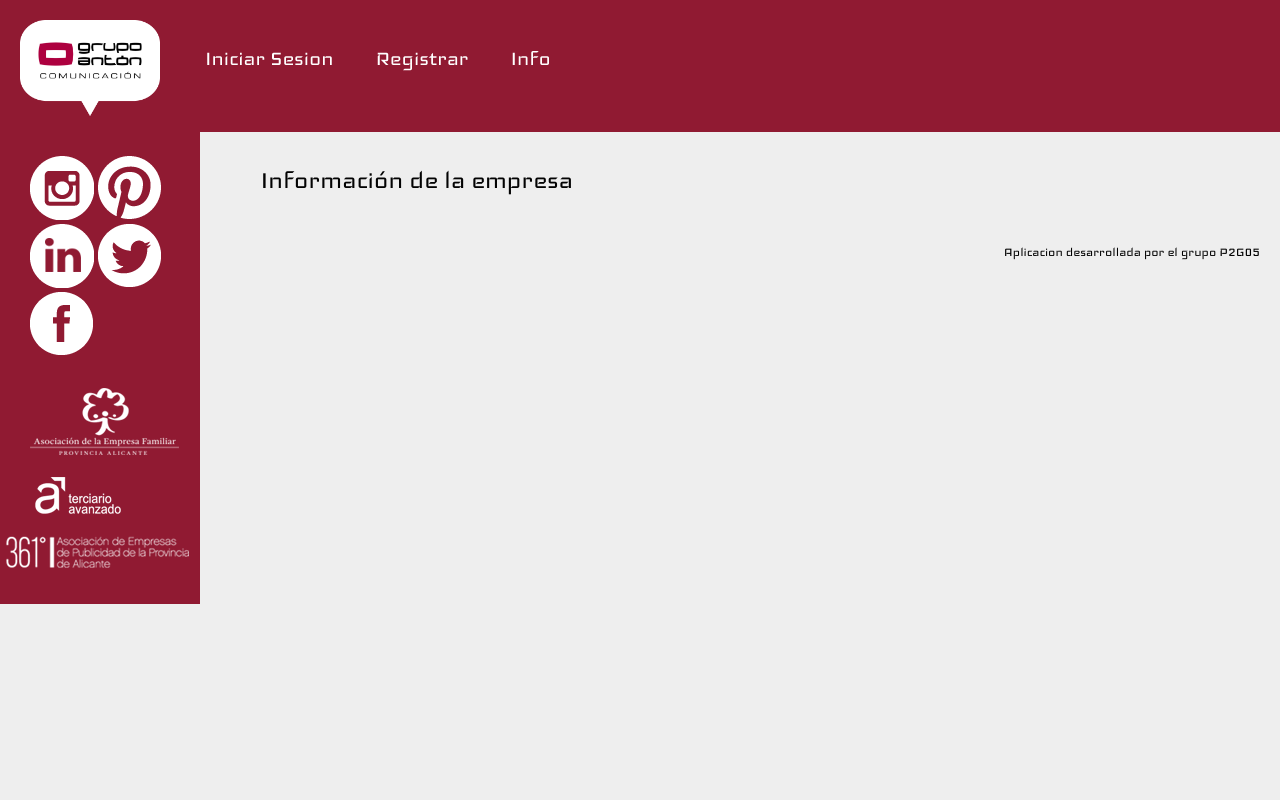
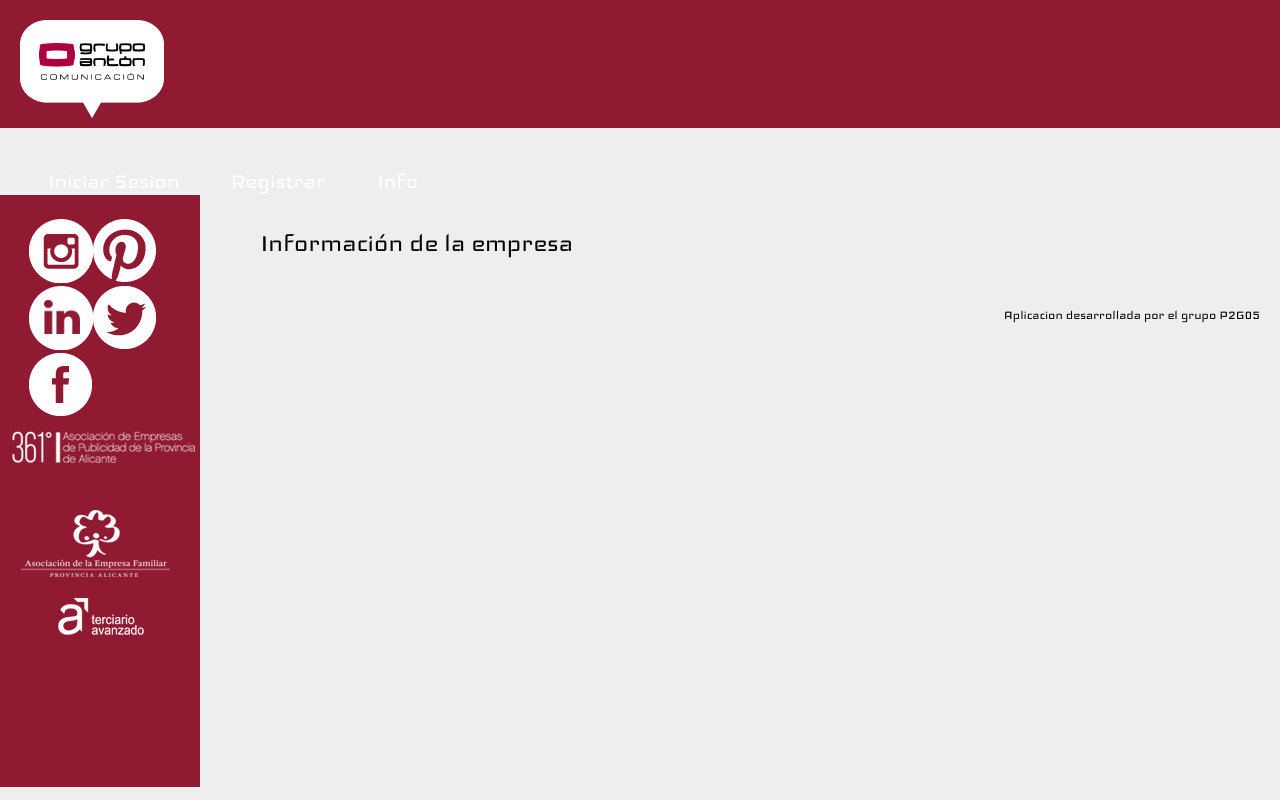
Before and after one commit to JoseVte/Web-Grupo-Ant-n-Ajax, a Symfony app: template DSS/src/DSS/ProyectoBundle/Resources/views/Default/info.html.twig in a window 1280 px wide. Run offline with Twig, Linux system fonts and the light colour scheme; the template is opened without the code that fills it, so the values that code supplies are empty; some libraries are stand-ins or nearby versions.

Commit message:
Modificado estilo con dimensiones con em y cambiado el menu de navegacion con etiquetas li en vez de img

```diff
--- a/DSS/src/DSS/ProyectoBundle/Resources/views/Login/navegacionLogin.html.twig
+++ b/DSS/src/DSS/ProyectoBundle/Resources/views/Login/navegacionLogin.html.twig
@@ -2,16 +2,17 @@
 <nav>
 
         <ul class='social'>
-        <img src="{{asset('bundles/dssproyecto/images/instagram.png')}}">
-        <img src="{{asset('bundles/dssproyecto/images/pinterest.png')}}">
-        <img src="{{asset('bundles/dssproyecto/images/linkedin.png')}}">
-        <img src="{{asset('bundles/dssproyecto/images/twitter.png')}}">
-        <img src="{{asset('bundles/dssproyecto/images/facebook.png')}}">
-        <img src="{{asset('bundles/dssproyecto/images/miembrosde1.png')}}">
-        <img src="{{asset('bundles/dssproyecto/images/miembrosde2.png')}}">
+        <li><img src="{{asset('bundles/dssproyecto/images/instagram.png')}}"></li>
+        <li><img src="{{asset('bundles/dssproyecto/images/pinterest.png')}}"></li>
+        <li><img src="{{asset('bundles/dssproyecto/images/linkedin.png')}}"></li>
+        <li><img src="{{asset('bundles/dssproyecto/images/twitter.png')}}"></li>
+        <li><img src="{{asset('bundles/dssproyecto/images/facebook.png')}}"></li>
+
 
     </ul>
     <ul class='miembrosde'>
-        <img src="{{asset('bundles/dssproyecto/images/miembrosde3.png')}}">
+        <li><img src="{{asset('bundles/dssproyecto/images/miembrosde3.png')}}"></li>
+        <li><img src="{{asset('bundles/dssproyecto/images/miembrosde1.png')}}"></li>
+        <li><img src="{{asset('bundles/dssproyecto/images/miembrosde2.png')}}"></li>
     </ul>
 </nav>
--- a/DSS/src/DSS/ProyectoBundle/Resources/views/plantilla.html.twig
+++ b/DSS/src/DSS/ProyectoBundle/Resources/views/plantilla.html.twig
@@ -3,6 +3,7 @@
 
 {% block title %}DSS!{% endblock %}
 {% block stylesheets %}
+    <link rel="stylesheet" type="text/css" href="{{asset('bundles/dssproyecto/css/reset.css')}}"/>
     <link rel="stylesheet" type="text/css" href="{{asset('bundles/dssproyecto/css/estilo.css')}}"/>
     <style type="text/css">
         #div_flotante{
--- a/DSS/web/bundles/dssproyecto/css/estilo.css
+++ b/DSS/web/bundles/dssproyecto/css/estilo.css
@@ -5,13 +5,15 @@
   src: local('Iceland'), local('Iceland-Regular'), url(Iceland.woff) format('woff');
 }
 
-body{
-    /*background-image: url(../Imagenes/fondo-gris.jpg);
-    background-attachment: fixed;*/
+h1 {
+font-size: 2em;
+line-height: 3em;
+}
+
+body {
+/* height: 35em; */
 background-color: #eeeeee;
-    margin-left: auto;
-    margin-right: auto;
-    margin-top: auto;
+/* height: 36em; */
 }
 
 a {
@@ -106,37 +108,38 @@ form  label {
 
 
 /* Menu superior herramientas */
-body > header{
-    float: left;
-    width: 100%;
+body > header {
+/* float: left; */
+width: 81em;
+max-width: 100%;
+height: 8em;
 background-color: #901a32;
 }
-body > header > div.herramientas{
+
+
+body > header > div.herramientas > a {
 float: left;
-    width: 100%;
-}
-body > header > div.herramientas > a{
-    float: left;
-    width: 140px;
-    height: 100px;
+/* width: 140px; */
+/* height: 100px; */
 margin-top: 20px;
 margin-left: 20px;
 }
-body > header > div.herramientas > a > img{
-
-    width: 100%;
+body > header > div.herramientas > a > img {
+width: 9em;
 }
-body > header > div.herramientas > ul.herramientas{
+body > header > div.herramientas > ul.herramientas {
 list-style: none;
 float: left;
-    height: 100px;
-    width: 80%;
+/* height: 100px; */
+width: 67em;
+margin-left: 3em;
+margin-top: 3em;
 }
-body > header > div.herramientas > ul.herramientas > li.contabilidad,li.panelControl{
-    margin-top: 25px;
-    margin-right: 32px;
-    padding: 5px;
-    font-size: 25px;
+body > header > div.herramientas > ul.herramientas > li.contabilidad, li.panelControl {
+/* margin-top: 25px; */
+margin-right: 2em;
+/* padding: 5px; */
+font-size: 1.6em;
 font-family: 'Iceland', cursive;
 }
 body > header > div.herramientas > ul.herramientas > li.contabilidad{
@@ -163,13 +166,15 @@ body > header > div.herramientas > ul.herramientas > li:hover> a {
 body > nav {
 float: left;
 width: 200px;
-    height: 100%;
+height: 37em;
+max-height: 100%;
 background-color: #901A32;
 }
 body > nav > ul.navegacion {
-    list-style: none;
+/* list-style: none; */
 float: left;
-    margin-left: -35px;
+/* margin-left: -35px; */
+margin-bottom: 1em;
 }
 body > nav > ul.navegacion > li {
     float: left;
@@ -202,17 +207,24 @@ body > nav > ul.navegacion > li > label > a{
     border-width: 15px;
 }
 body > nav > ul.social {
-    list-style: none;
-    float: left;
-    margin-left: -10px;
-    margin-top:24px;
+/* list-style: none; */
+/* float: left; */
+/* margin-left: -10px; */
+margin-top: 24px;
 margin-bottom: -16px;
 }
 
+body > nav > ul.social > li:nth-child(odd) {
+float: left;
+margin-left: 1.8em;
+/* margin-right: 0em; */
+}
+
 body > nav > ul.miembrosde {
-    list-style: none;
-    float: left;
-    margin-left: -40px;
+/* list-style: none; */
+/* float: left; */
+/* margin-left: -40px; */
+text-align: center;
 }
 
 /* Cuerpo */
--- /dev/null
+++ b/DSS/web/bundles/dssproyecto/css/reset.css
@@ -0,0 +1,58 @@
+/*
+To change this license header, choose License Headers in Project Properties.
+To change this template file, choose Tools | Templates
+and open the template in the editor.
+*/
+/*
+    Created on : 20-abr-2014, 13:15:33
+    Author     : pablo
+*/
+
+/* http://meyerweb.com/eric/tools/css/reset/
+   v2.0 | 20110126
+   License: none (public domain)
+*/
+
+html, body, div, span, applet, object, iframe,
+h1, h2, h3, h4, h5, h6, p, blockquote, pre,
+a, abbr, acronym, address, big, cite, code,
+del, dfn, em, img, ins, kbd, q, s, samp,
+small, strike, strong, sub, sup, tt, var,
+b, u, i, center,
+dl, dt, dd, ol, ul, li,
+fieldset, form, label, legend,
+table, caption, tbody, tfoot, thead, tr, th, td,
+article, aside, canvas, details, embed,
+figure, figcaption, footer, header, hgroup,
+menu, nav, output, ruby, section, summary,
+time, mark, audio, video {
+	margin: 0;
+	padding: 0;
+	border: 0;
+	font-size: 100%;
+	font: inherit;
+	vertical-align: baseline;
+}
+/* HTML5 display-role reset for older browsers */
+article, aside, details, figcaption, figure,
+footer, header, hgroup, menu, nav, section {
+	display: block;
+}
+body {
+	line-height: 1;
+}
+ol, ul {
+	list-style: none;
+}
+blockquote, q {
+	quotes: none;
+}
+blockquote:before, blockquote:after,
+q:before, q:after {
+	content: '';
+	content: none;
+}
+table {
+	border-collapse: collapse;
+	border-spacing: 0;
+}
```
Also changed, not shown: DSS/src/DSS/ProyectoBundle/Resources/public/css/estilo.css (+49 -37 lines), DSS/src/DSS/ProyectoBundle/Resources/public/css/reset.css (added, +58 -0 lines), DSS/src/DSS/ProyectoBundle/Resources/views/navegacion.html.twig (+9 -8 lines), 1 other file. Lines whose indentation alone changed are shown as unchanged.
